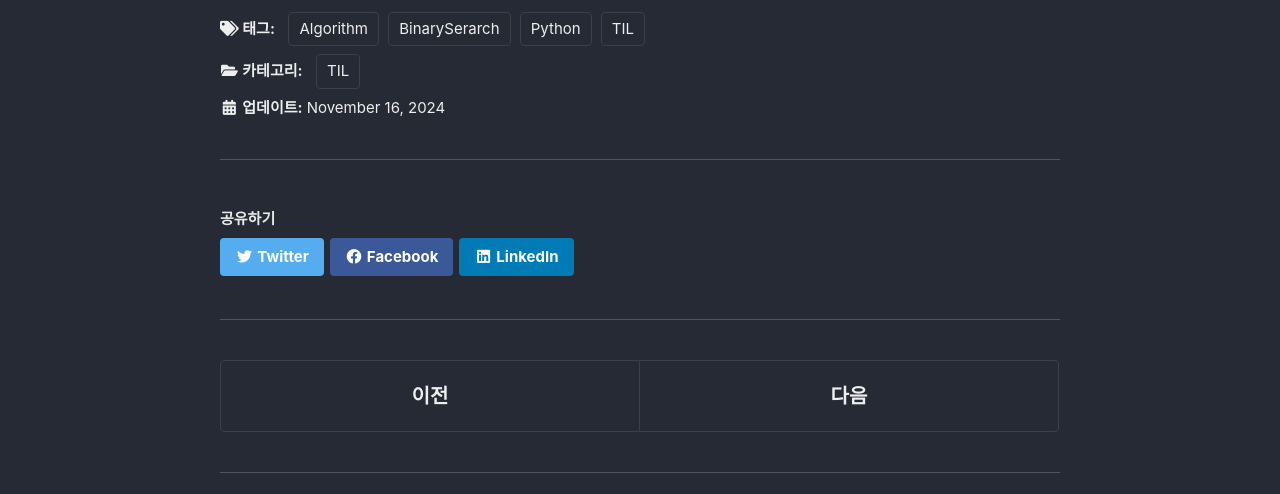
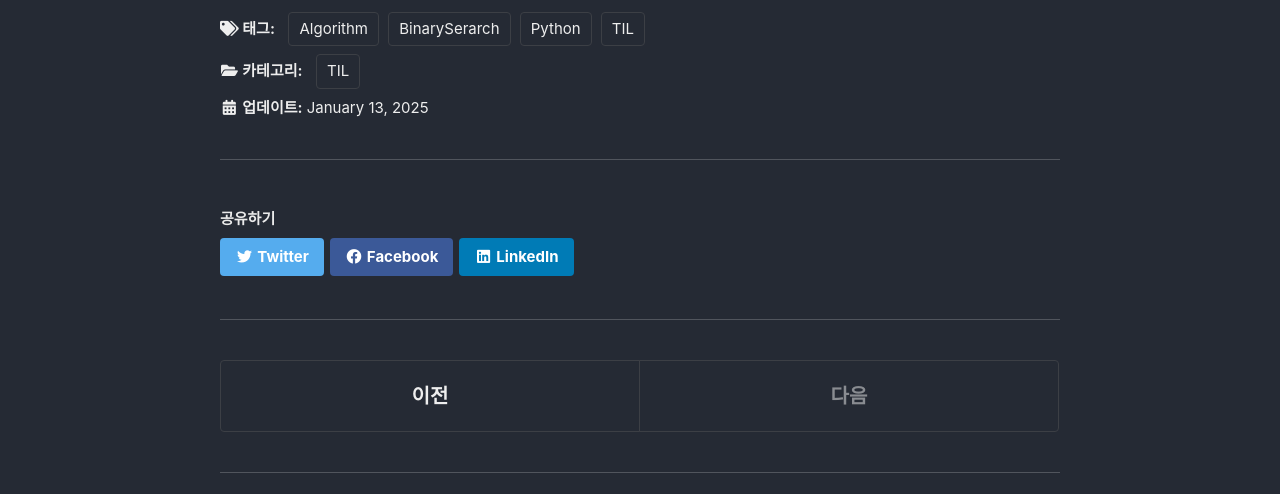
Before and after one commit to JinLee-Dev/JinLee-Dev.github.io, a Jekyll site: the page built from _posts/TIL/2025-01-13-TIL_250113.md, in a window 1280 px wide and 900 px high, scrolled down 2782 px. Shown: the part 162-656 px from the top of the window. Built offline with Jekyll 4.4.1, drawn with Linux system fonts in a browser that asks for light colours; cached includes are drawn as plain includes; comment, search, counter and statistics services are not loaded.

Commit message:
Fix typ0

```diff
--- a/_posts/TIL/2025-01-13-TIL_250113.md
+++ b/_posts/TIL/2025-01-13-TIL_250113.md
@@ -3,7 +3,7 @@ layout: single
 title:  "Today I Learned - 250113"
 category: TIL
 tags: [TIL, Algorithm, Python, BinarySerarch]
-date: 2024-11-16
+date: 2025-01-13
 comments : true
 ---
 
```
